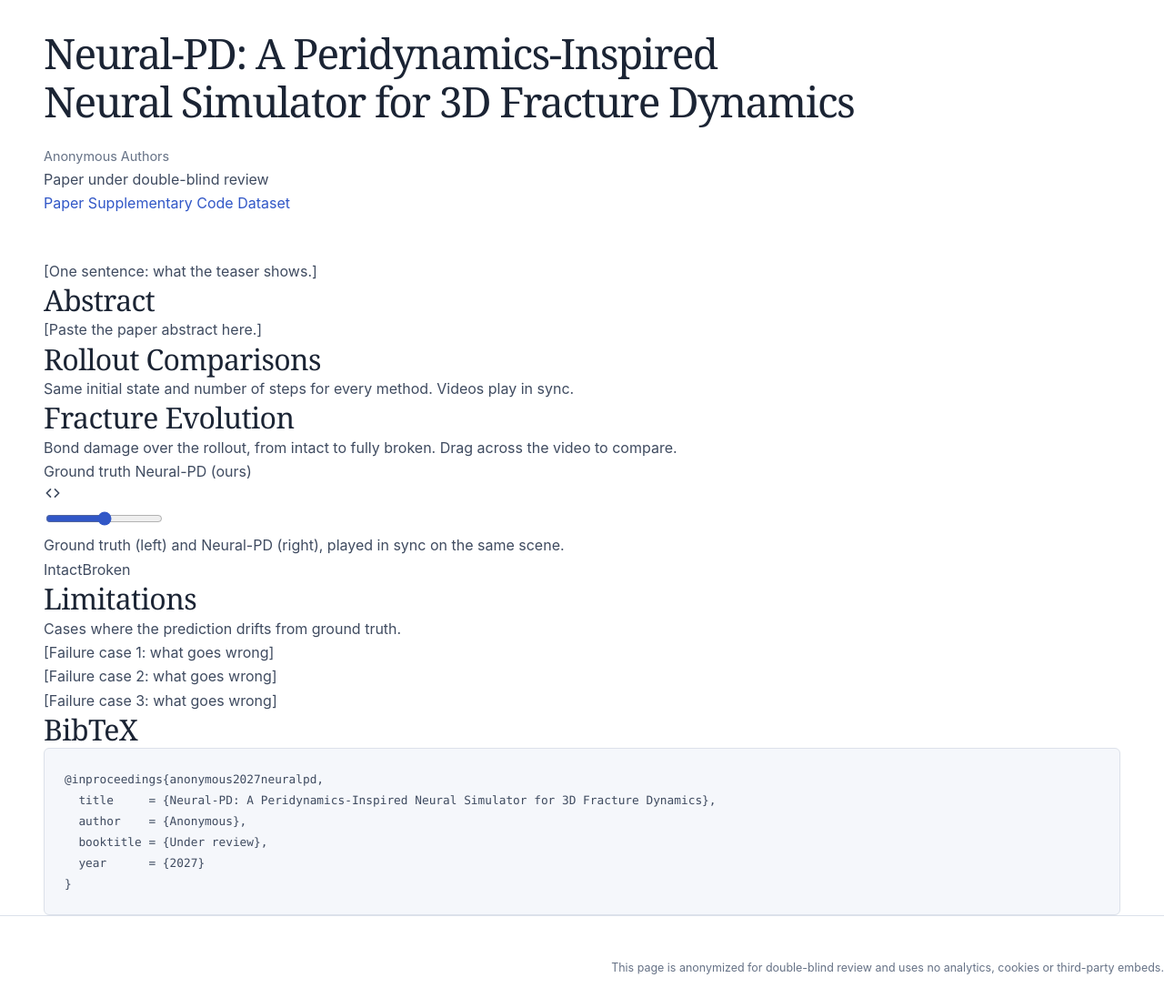
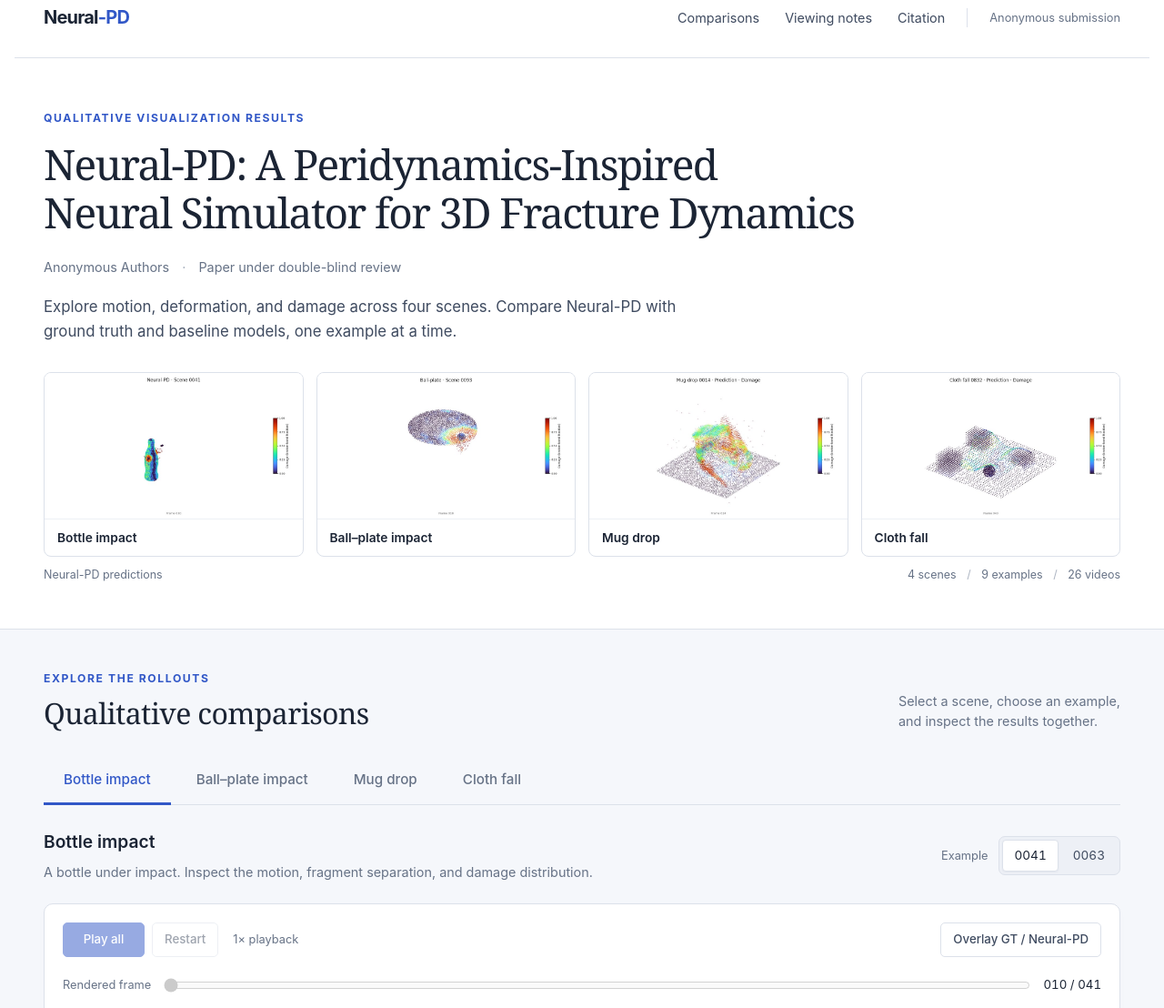
Before and after one commit to neuralpd/neural-pd, a plain HTML site: page index.html in a window 1280 px wide. Shown: the part 24-1132 px from the top of the page at 91% size. Drawn offline with Linux system fonts and the light colour scheme.

Commit message:
Update index.html

```diff
--- a/index.html
+++ b/index.html
@@ -5,102 +5,101 @@
   <meta name="viewport" content="width=device-width, initial-scale=1">
   <meta name="robots" content="noindex, nofollow">
   <meta name="referrer" content="no-referrer">
-<title>Neural-PD: A Peridynamics-Inspired Neural Simulator for 3D Fracture Dynamics</title>
+  <meta name="description" content="Anonymous qualitative results for Neural-PD: a peridynamics-inspired neural simulator for 3D fracture dynamics.">
+  <title>Neural-PD · Qualitative Results</title>
   <link rel="stylesheet" href="static/style.css">
+  <script src="static/main.js" defer></script>
 </head>
 <body>
-
-<header class="hero">
-  <div class="wrap center">
-    <h1 class="rise">Neural-PD: A Peridynamics-Inspired Neural Simulator for 3D Fracture Dynamics</h1>
-    <p class="authors rise d1">Anonymous Authors</p>
-    <p class="venue rise d2">Paper under double-blind review</p>
-    <nav class="links rise d3" aria-label="Paper links">
-      <!-- Replace each "#" with the real anonymous link -->
-      <a class="pill" href="#">Paper</a>
-      <a class="pill" href="#">Supplementary</a>
-      <a class="pill" href="#">Code</a>
-      <a class="pill" href="#">Dataset</a>
+  <a class="skip-link" href="#results">Skip to comparisons</a>
+  <header class="site-header wrap">
+    <a class="wordmark" href="#">Neural<span>-PD</span></a>
+    <nav aria-label="Page sections">
+      <a href="#results">Comparisons</a>
+      <a href="#viewing-notes">Viewing notes</a>
+      <a href="#citation">Citation</a>
     </nav>
-  </div>
+    <span class="review-label">Anonymous submission</span>
   </header>
 
-<section class="teaser rise d4">
-  <figure class="wrap">
-    <div class="slot wide" data-src="videos/teaser.mp4"></div>
-    <figcaption>[One sentence: what the teaser shows.]</figcaption>
-  </figure>
+  <main>
+    <section class="hero wrap" aria-labelledby="paper-title">
+      <p class="eyebrow">Qualitative visualization results</p>
+      <h1 id="paper-title">Neural-PD: A Peridynamics-Inspired Neural Simulator for 3D Fracture Dynamics</h1>
+      <p class="authors">Anonymous Authors <span aria-hidden="true">·</span> Paper under double-blind review</p>
+      <p class="hero-intro">Explore motion, deformation, and damage across four scenes. Compare Neural-PD with ground truth and baseline models, one example at a time.</p>
+      <div class="scene-overview" id="scene-overview" aria-label="Explore the scenes"></div>
+      <div class="overview-caption"><span>Neural-PD predictions</span><span>4 scenes <span aria-hidden="true">/</span> 9 examples <span aria-hidden="true">/</span> 26 videos</span></div>
     </section>
 
-<section class="band reveal">
-  <div class="wrap narrow">
-    <h2>Abstract</h2>
-    <p class="abstract">[Paste the paper abstract here.]</p>
+    <section class="results-section" id="results" aria-labelledby="results-title">
+      <div class="wrap">
+        <div class="section-heading">
+          <div><p class="eyebrow">Explore the rollouts</p><h2 id="results-title">Qualitative comparisons</h2></div>
+          <p>Select a scene, choose an example,<br class="desktop-break"> and inspect the results together.</p>
+        </div>
+        <div class="scene-tabs" id="scene-tabs" role="tablist" aria-label="Scene"></div>
+        <p id="load-status" class="load-status" role="status">Loading comparisons…</p>
+        <section id="result-panel" class="result-panel" role="tabpanel" aria-label="Selected scene" hidden>
+          <div class="example-heading">
+            <div><h3 id="scene-title"></h3><p id="scene-description"></p></div>
+            <div class="example-picker"><span class="field-label">Example</span><div id="examples" role="group" aria-label="Example"></div></div>
+          </div>
+          <div class="viewer" id="viewer">
+            <div class="viewer-toolbar">
+              <div class="transport-buttons">
+                <button type="button" class="button button-primary" id="play-pause" disabled>Play all</button>
+                <button type="button" class="button" id="restart" disabled>Restart</button>
+                <span class="playback-rate">1× playback</span>
+              </div>
+              <button type="button" class="button overlay-toggle" id="overlay-toggle" aria-pressed="false" hidden>Overlay GT / Neural-PD</button>
+            </div>
+            <div class="timeline">
+              <label class="field-label" for="timeline">Rendered frame</label>
+              <input id="timeline" type="range" min="0" max="1" value="0" step="1" disabled aria-label="Rendered frame">
+              <output id="frame-output" for="timeline">— / —</output>
+            </div>
+            <p class="availability-note" id="availability-note" hidden></p>
+            <div class="primary-grid" id="primary-grid"></div>
+            <div class="overlay-controls" id="overlay-controls" hidden>
+              <span>Ground truth</span><input id="overlay-split" type="range" min="0" max="100" value="50" aria-label="Ground truth and Neural-PD split"><span>Neural-PD <strong>(ours)</strong></span>
+            </div>
+            <div class="baseline-heading" id="baseline-heading" hidden><h4>Baseline comparisons</h4><span>Same example · same frame window · 1×</span></div>
+            <div class="baseline-grid" id="baseline-grid"></div>
+            <div class="viewer-footnote"><span id="playback-note"></span><span class="damage-key">Damage <i aria-hidden="true"></i> Low to high</span></div>
+            <p class="playback-status" id="playback-status" role="status"></p>
+          </div>
+        </section>
+        <noscript><p>Enable JavaScript to select examples and use synchronized playback. The videos are also available in the <a href="videos/">videos directory</a>.</p></noscript>
       </div>
     </section>
 
-<section class="block reveal" id="results">
-  <div class="wrap">
-    <div class="head">
-      <h2>Rollout Comparisons</h2>
-      <p>Same initial state and number of steps for every method. Videos play in sync.</p>
-    </div>
-    <div class="tabs" role="tablist" aria-label="Dataset"></div>
-    <div class="panels"></div>
+    <section class="notes-section wrap" id="viewing-notes" aria-labelledby="notes-title">
+      <div><p class="eyebrow">Reading the results</p><h2 id="notes-title">A closer look at dynamics</h2></div>
+      <div class="notes-copy">
+        <p>Compare object motion and shape alongside the color-coded damage field. Use the shared timeline to step through the exported clips, pause to inspect a transition, or expand a video for a closer view.</p>
+        <p>Every method in an example shows the same overlapping range of rendered frame numbers at 1× speed. Comparison clips preserve the selected source frames without padding, interpolation, or time stretching. The full original clips are available in the expanded view. Matching the frame numbers printed in the renders does not independently verify simulation-time alignment. Only the methods supplied for each example are shown.</p>
       </div>
     </section>
 
-<section class="block reveal" id="fracture">
-  <div class="wrap">
-    <div class="head">
-      <h2>Fracture Evolution</h2>
-      <p>Bond damage over the rollout, from intact to fully broken. Drag across the video to compare.</p>
-    </div>
-    <figure class="compare-fig">
-      <div class="compare" style="--split: 50%">
-        <div class="slot fill" data-src="videos/damage_ours.mp4"></div>
-        <div class="top"><div class="slot fill" data-src="videos/damage_gt.mp4"></div></div>
-        <span class="tag left">Ground truth</span>
-        <span class="tag right">Neural-PD (ours)</span>
-        <div class="divider" aria-hidden="true"><span class="handle"><svg width="20" height="20" viewBox="0 0 24 24" fill="none" stroke="currentColor" stroke-width="2" stroke-linecap="round" stroke-linejoin="round"><path d="M9 7l-5 5 5 5"/><path d="M15 7l5 5-5 5"/></svg></span></div>
-        <input type="range" min="0" max="100" value="50" aria-label="Compare ground truth and Neural-PD">
-      </div>
-      <figcaption>Ground truth (left) and Neural-PD (right), played in sync on the same scene.</figcaption>
-    </figure>
-    <div class="scale" aria-hidden="true"><span>Intact</span><i></i><span>Broken</span></div>
-  </div>
-</section>
-
-<section class="block reveal" id="limitations">
-  <div class="wrap">
-    <div class="head">
-      <h2>Limitations</h2>
-      <p>Cases where the prediction drifts from ground truth.</p>
-    </div>
-    <div class="grid three">
-      <figure><div class="slot" data-src="videos/failure_1.mp4"></div><figcaption>[Failure case 1: what goes wrong]</figcaption></figure>
-      <figure><div class="slot" data-src="videos/failure_2.mp4"></div><figcaption>[Failure case 2: what goes wrong]</figcaption></figure>
-      <figure><div class="slot" data-src="videos/failure_3.mp4"></div><figcaption>[Failure case 3: what goes wrong]</figcaption></figure>
-    </div>
-  </div>
-</section>
-
-<section class="block reveal" id="bibtex">
-  <div class="wrap">
-    <h2 class="left-h">BibTeX</h2>
-<pre>@inproceedings{anonymous2027neuralpd,
-  title     = {Neural-PD: A Peridynamics-Inspired Neural Simulator for 3D Fracture Dynamics},
+    <section class="citation-section wrap" id="citation" aria-labelledby="citation-title">
+      <div><p class="eyebrow">Paper under review</p><h2 id="citation-title">Citation</h2></div>
+      <pre><code>@inproceedings{anonymous2027neuralpd,
+  title     = {Neural-PD: A Peridynamics-Inspired Neural Simulator
+               for 3D Fracture Dynamics},
   author    = {Anonymous},
   booktitle = {Under review},
   year      = {2027}
-}</pre>
-  </div>
+}</code></pre>
     </section>
+  </main>
 
-<footer>
-  <p>This page is anonymized for double-blind review and uses no analytics, cookies or third-party embeds.</p>
-</footer>
+  <footer class="wrap"><span class="wordmark">Neural<span>-PD</span></span><p>Anonymized for double-blind review.<br>No analytics, cookies, or third-party embeds.</p><a href="#paper-title">Back to top</a></footer>
 
-<script src="static/main.js"></script>
+  <dialog id="video-dialog" aria-labelledby="dialog-title">
+    <div class="dialog-heading"><h2 id="dialog-title">Expanded video</h2><button class="button" id="close-dialog" type="button" autofocus>Close</button></div>
+    <video id="expanded-video" controls muted playsinline preload="metadata"></video>
+    <p>Matched comparison window · 1× playback. <a id="original-video-link" target="_blank" rel="noopener noreferrer">Open full original clip</a></p>
+  </dialog>
 </body>
 </html>
```
Lines whose indentation alone changed are shown as unchanged.
